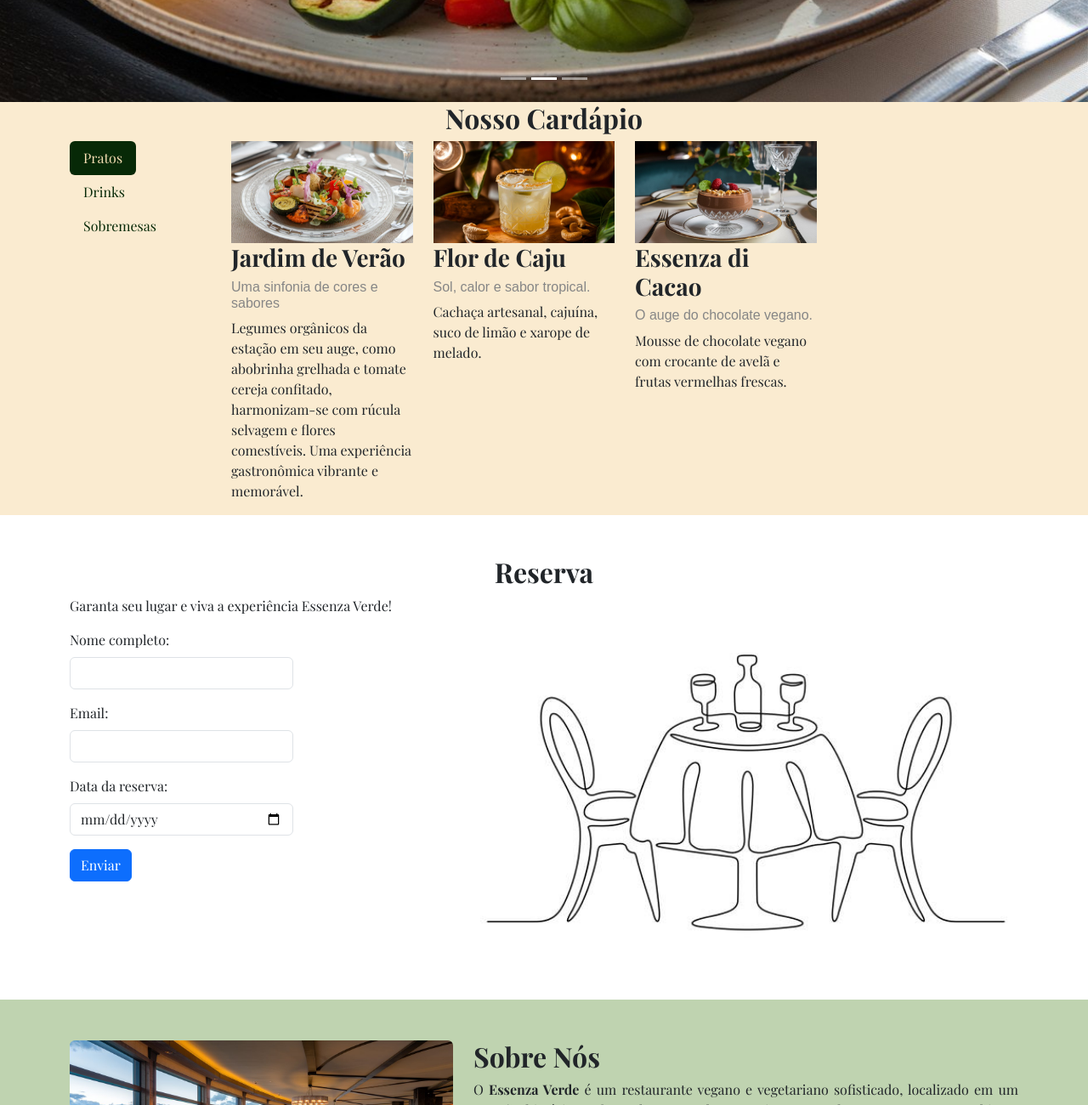
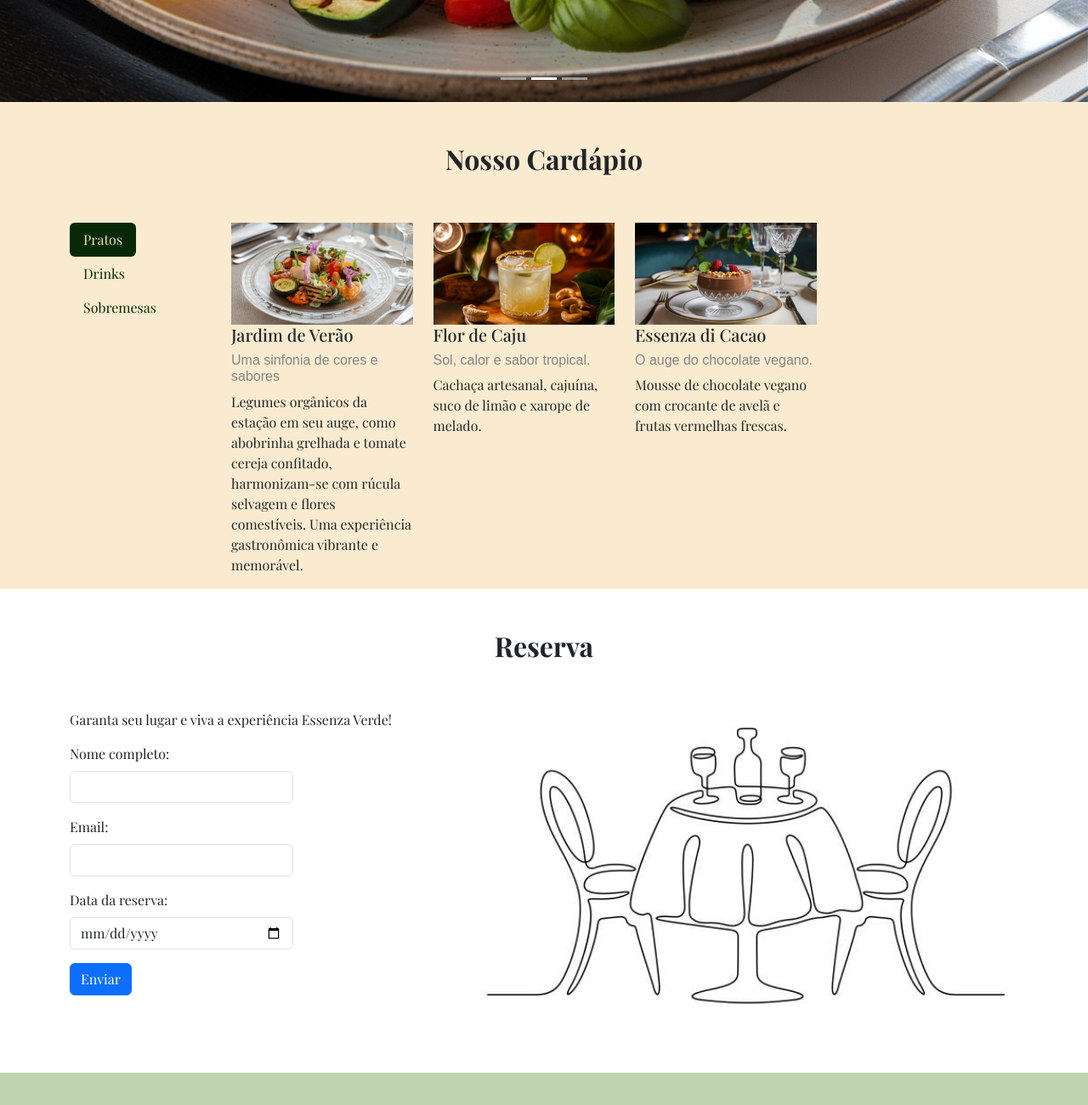
Before and after one commit to Nana-John/projeto-3, a plain HTML site: page index.html in a window 1280 px wide. Shown: the part 740-2040 px from the top of the page at 85% size. Drawn offline with nearby package versions, Linux system fonts and the light colour scheme.

Commit message:
index.html

```diff
--- a/index.html
+++ b/index.html
@@ -63,7 +63,7 @@
 <section class="cardapio" id="cardapio">
     <div class="container">
         <div class="row">
-            <h2 class="section-title text-center">Nosso Cardápio</h2>
+            <h2 class="section-title text-center pt-5 pb-5">Nosso Cardápio</h2>
         </div>
             <div class="row">
         <aside class="col-md-2">
@@ -78,19 +78,19 @@
                     <div class="row">
                         <div class="col-md-3">
                             <img class="d-flex w-100 img-fluid" id="pratop" src="./Imagem/Cardapio/p3.jpeg" alt="prato de salada essenza"/>
-                            <h3>Jardim de Verão</h3>
+                            <h5>Jardim de Verão</h5>
                             <h6>Uma sinfonia de cores e sabores</h6>
                             <p class="text-align">Legumes orgânicos da estação em seu auge, como abobrinha grelhada e tomate cereja confitado, harmonizam-se com rúcula selvagem e flores comestíveis. Uma experiência gastronômica vibrante e memorável.</p>
                         </div>
                         <div class="col-md-3">
                             <img class="d-flex w-100 img-fluid" id="drink" src="./Imagem/Cardapio/Flor de Caju.jpeg" alt="drink de caju essenza"/>
-                            <h3>Flor de Caju</h3>
+                            <h5>Flor de Caju</h5>
                             <h6>Sol, calor e sabor tropical.</h6>
                             <p class="text-align">Cachaça artesanal, cajuína, suco de limão e xarope de melado.</p>
                         </div>
                         <div class="col-md-3">
                             <img class="d-flex w-100 img-fluid" id="sobremesas" src="./Imagem/Cardapio/sobremesa-choc.jpeg" alt="sobremesa de chocolate essenza"/>
-                            <h3>Essenza di Cacao</h3>
+                            <h5>Essenza di Cacao</h5>
                             <h6>O auge do chocolate vegano.</h6>
                             <p class="text-align">Mousse de chocolate vegano com crocante de avelã e frutas vermelhas frescas.</p>
                         </div>
@@ -105,14 +105,14 @@
 
             <!-- Reserva -->
 
-        <section id="reserva" class="pt-5 pb-5">
+        <section id="reserva" class="pb-5">
             <div class="container">
                 <div class="row">
-                    <h2 class="section-title text-center">Reserva</h2>
+                    <h2 class="section-title text-center pt-5">Reserva</h2>
                 </div>
                 <div class="row">
                     <div class="col-md-5">
-                        <p class="texto-reserva">Garanta seu lugar e viva a experiência Essenza Verde!</p>
+                        <p class="pt-5 texto-reserva">Garanta seu lugar e viva a experiência Essenza Verde!</p>
                         <div class="col-md-7">
                             <form action="#" method="post">
                             <div class="mb-3">
@@ -132,7 +132,7 @@
                         </div>
                     </div>
                     <div class="col-md-7">
-                        <img src="./Imagem/imagem-reserva.jpg" class="d-block w-100 rounded" id="reserva-foto" alt=" mesa de restaurante ilustrada"/>
+                        <img src="./Imagem/imagem-reserva2.jpg" class="d-block w-100 rounded" id="reserva-foto" alt=" mesa de restaurante ilustrada"/>
                     </div>
                 </div>
             </div>
@@ -145,7 +145,7 @@
                     <img src="./Imagem/area-interna-restaurante.jpeg" class="d-block w-100 rounded"  id="responsive-img" alt="prato de salada">
                 </div>
                 <div class="col-md-7">
-                <h2 >Sobre Nós</h2>
+                <h2 class="pt-2" >Sobre Nós</h2>
                     <p class="texto-justificado">
                         O <b>Essenza Verde</b> é um restaurante vegano e vegetariano sofisticado, localizado em um casarão histórico reformado e cercado por paisagens exuberantes. Com um ambiente que combina elegância contemporânea e toques de natureza, o espaço proporciona uma experiência gastronômica única, focada em sustentabilidade. O menu, elaborado por chefs renomados, valoriza ingredientes sazonais em pratos que vão de entradas delicadas a sobremesas inovadoras, oferecendo uma celebração de sabores frescos e autênticos. Ideal para jantares românticos, reuniões de negócios e celebrações especiais, o Essenza Verde é um verdadeiro refúgio para quem aprecia a arte de comer bem em meio ao conforto e à natureza.
                     </p>
```
